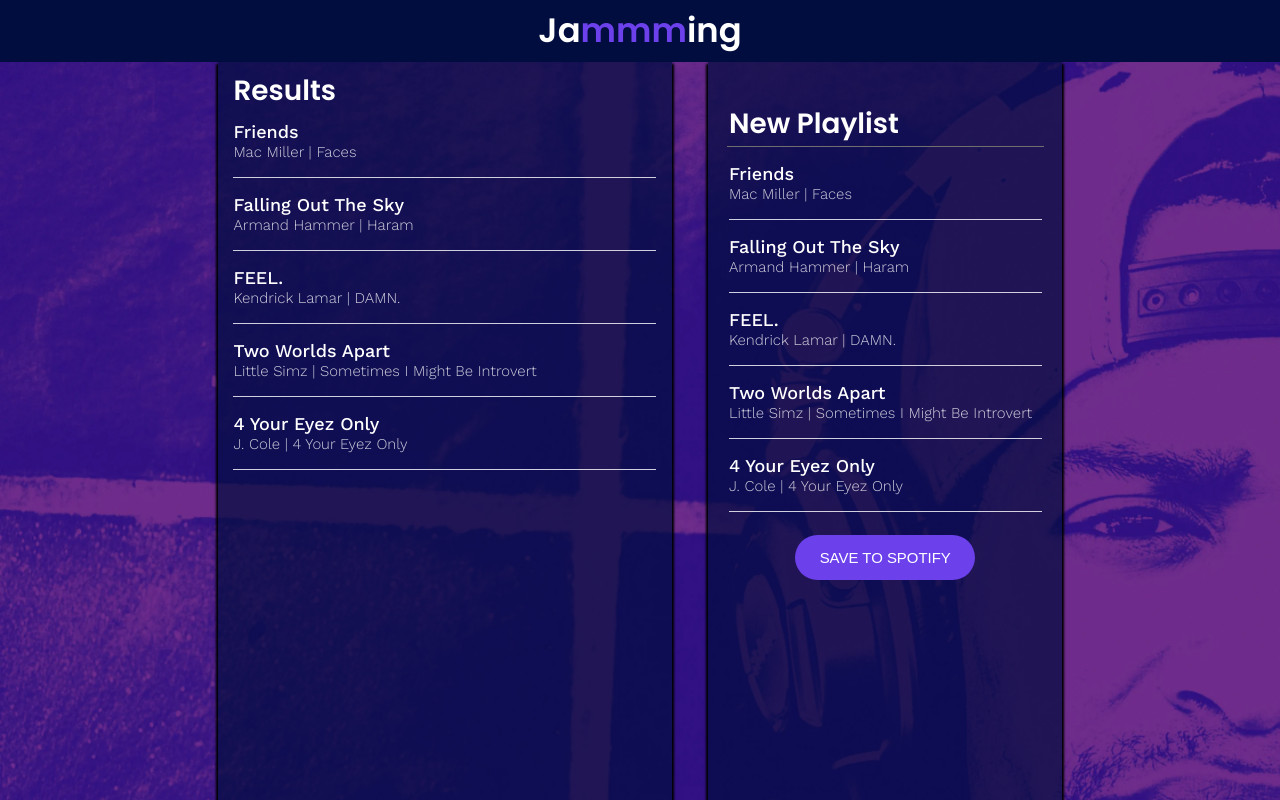
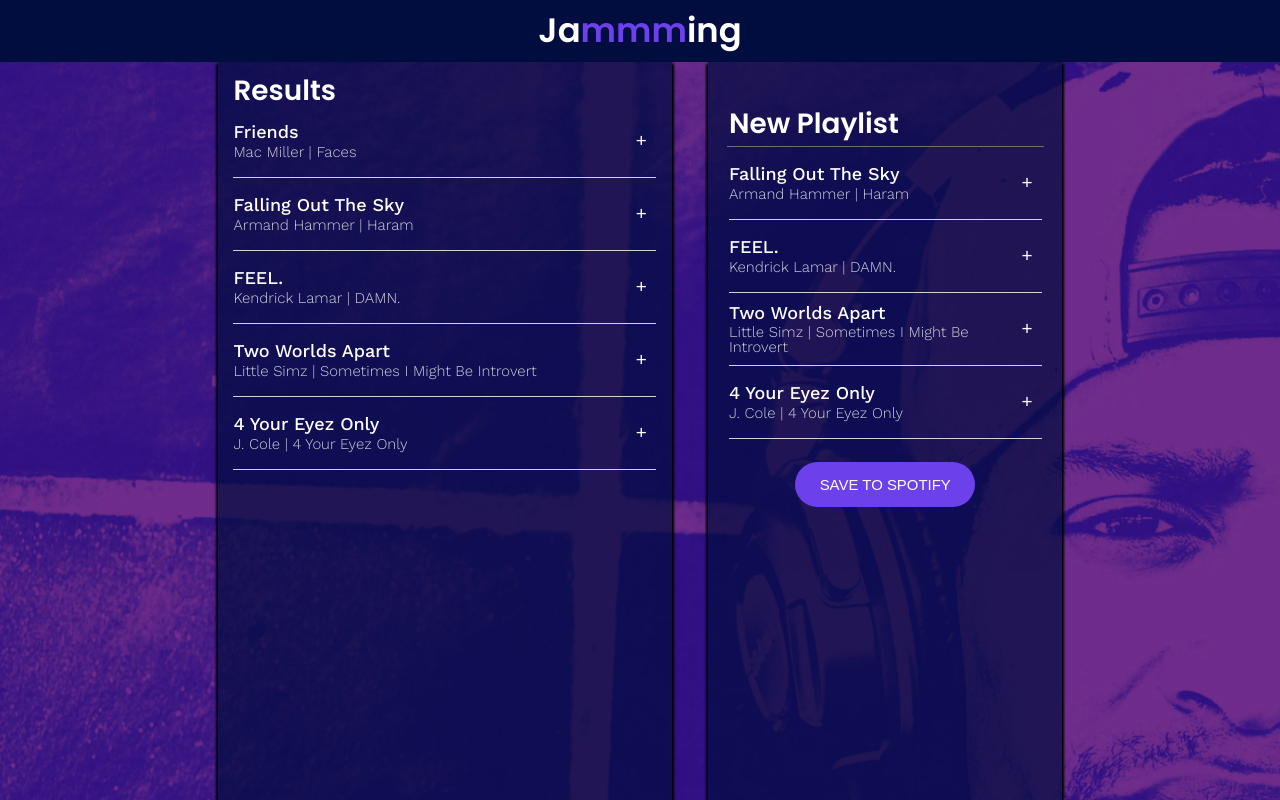
Before and after one commit to munro-j/jammming, a React (Create React App) app: page / in a window 1280 px wide. Shown: the top 800 px of the page. Built offline with nearby package versions, Linux system fonts and the light colour scheme.

Commit message:
Add tracks to playlist functionality

```diff
--- a/src/Components/App/App.js
+++ b/src/Components/App/App.js
@@ -43,12 +43,6 @@
             playlistName: "Jamie's Anthems",
             playlistTracks: [
                 {
-                    name: "Friends",
-                    artist: "Mac Miller",
-                    album: "Faces",
-                    id: 1,
-                },
-                {
                     name: "Falling Out The Sky",
                     artist: "Armand Hammer",
                     album: "Haram",
@@ -74,6 +68,18 @@
                 },
             ],
         };
+        this.addTrack = this.addTrack.bind(this);
+    }
+
+    addTrack(track) {
+        let tracks = this.state.playlistTracks;
+        if (tracks.find((savedTrack) => savedTrack.id === track.id)) {
+            return;
+        }
+        tracks.push(track);
+        this.setState({
+            playlistTracks: tracks,
+        });
     }
 
     render() {
@@ -87,6 +93,7 @@
                     <div className="App-playlist">
                         <SearchResults
                             searchResults={this.state.searchResults}
+                            onAdd={this.addTrack}
                         />
                         <Playlist
                             playlistName={this.state.playlistName}
--- a/src/Components/SearchResults/SearchResults.js
+++ b/src/Components/SearchResults/SearchResults.js
@@ -7,7 +7,11 @@
         return (
             <div className="SearchResults">
                 <h2>Results</h2>
-                <TrackList tracks={this.props.searchResults} />
+                <TrackList
+                    tracks={this.props.searchResults}
+                    onAdd={this.props.onAdd}
+                    isRemoval={false}
+                />
             </div>
         );
     }
--- a/src/Components/Track/Track.js
+++ b/src/Components/Track/Track.js
@@ -2,13 +2,26 @@
 import "./Track.css";
 
 export class Track extends React.Component {
-    /* renderAction() {
-        if (isRemoval) {
-            return <button className="Track-action">-</button>
+    constructor(props) {
+        super(props);
+        this.addTrack = this.addTrack.bind(this);
+    }
+
+    renderAction() {
+        if (this.props.isRemoval) {
+            return <button className="Track-action">-</button>;
         } else {
-            return <button className="Track-action">+</button>
+            return (
+                <button className="Track-action" onClick={this.addTrack}>
+                    +
+                </button>
+            );
         }
-    } */
+    }
+
+    addTrack() {
+        this.props.onAdd(this.props.track);
+    }
 
     render() {
         return (
@@ -19,7 +32,7 @@
                         {this.props.track.artist} | {this.props.track.album}
                     </p>
                 </div>
-                {/* this.renderAction() */}
+                {this.renderAction()}
             </div>
         );
     }
--- a/src/Components/TrackList/TrackList.js
+++ b/src/Components/TrackList/TrackList.js
@@ -7,7 +7,11 @@
         return (
             <div className="TrackList">
                 {this.props.tracks.map((track) => (
-                    <Track key={track.id} track={track} />
+                    <Track
+                        key={track.id}
+                        track={track}
+                        onAdd={this.props.onAdd}
+                    />
                 ))}
             </div>
         );
```
